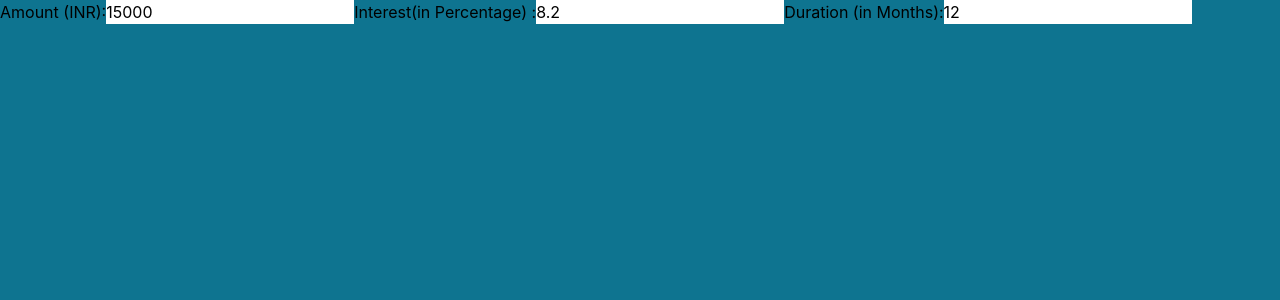
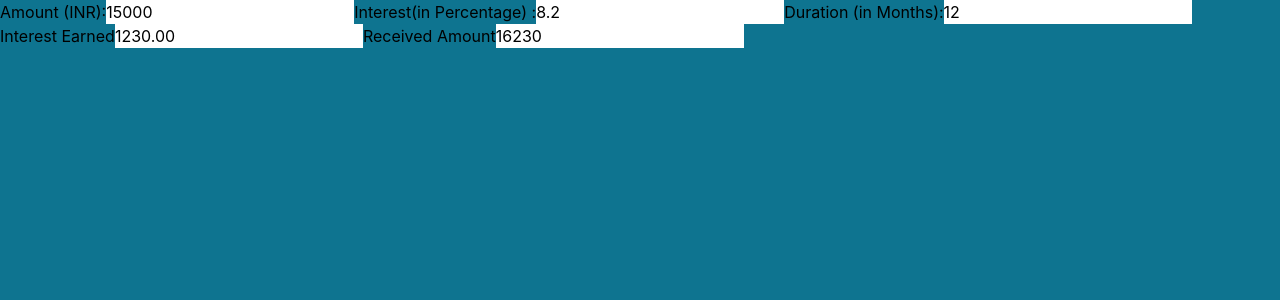
Before and after one commit to Mathurvaibhav29/Basic_Projects, a React (Create React App) app: page / in a window 1280 px wide. Shown: the top 300 px of the page. Built offline with nearby package versions, Linux system fonts and the light colour scheme.

Commit message:
Rendering total interest earned and amount received on screen

```diff
--- a/src/components/Calculation.jsx
+++ b/src/components/Calculation.jsx
@@ -7,11 +7,19 @@ function Calculation({enteredValue}) {
   let durationYears=Duration/12;
   let receivedInterest=((Amount*Interest*durationYears)/100).toFixed(2)
   let receivedAmount=parseFloat(Amount)+parseFloat(receivedInterest)
-  console.log("Interest here is" + " "+receivedInterest+" "+"And received amount is" + " "+receivedAmount)
-
 
   return (
 <>
+<div>
+<label>
+    Interest Earned
+    <input name="receivedInterest" type="number" value={receivedInterest}/>
+  </label>
+  <label>
+    Received Amount
+    <input name="receivedAmount" type="number" value={receivedAmount}/>
+  </label>
+</div>
 
 </>
   )
```
